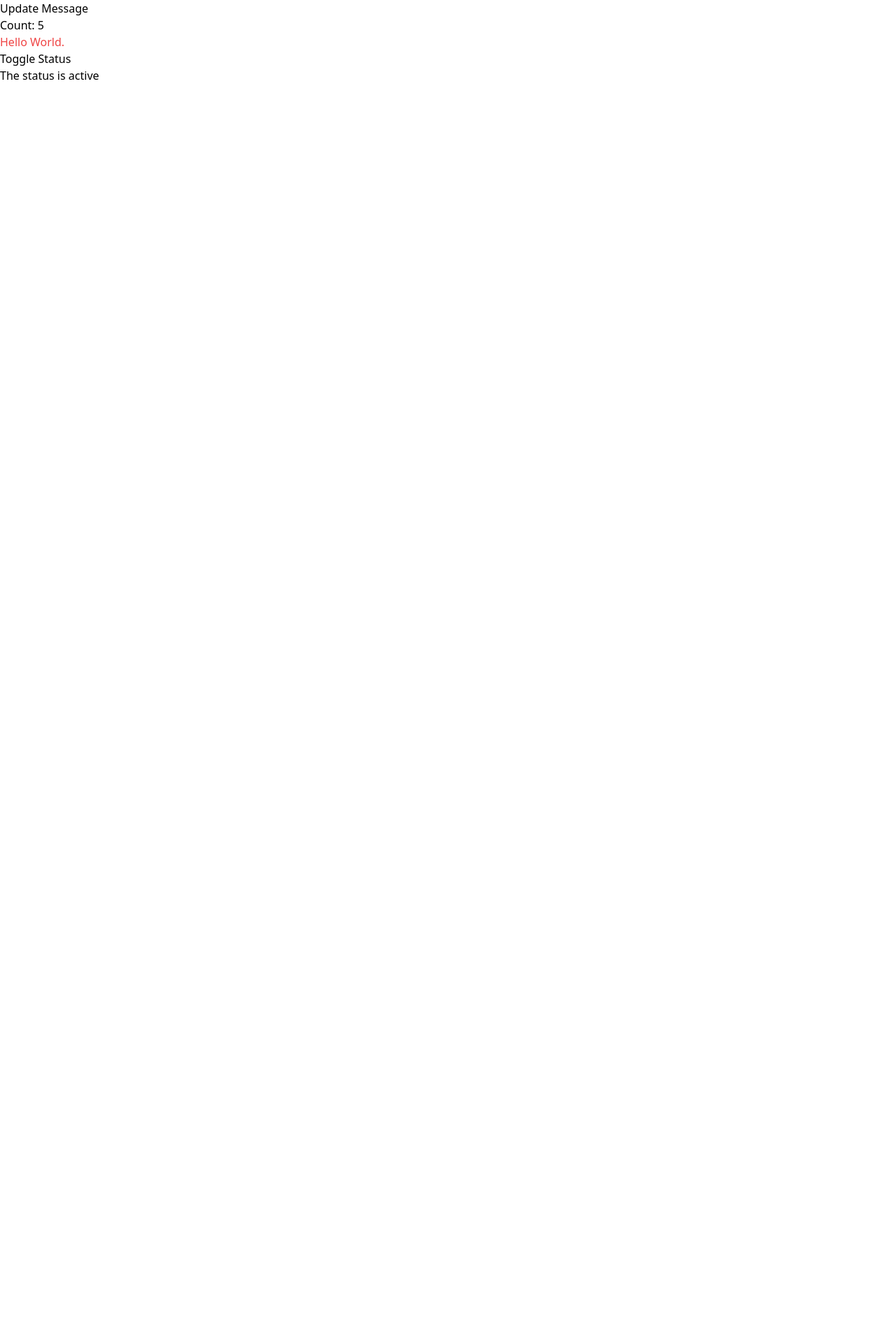
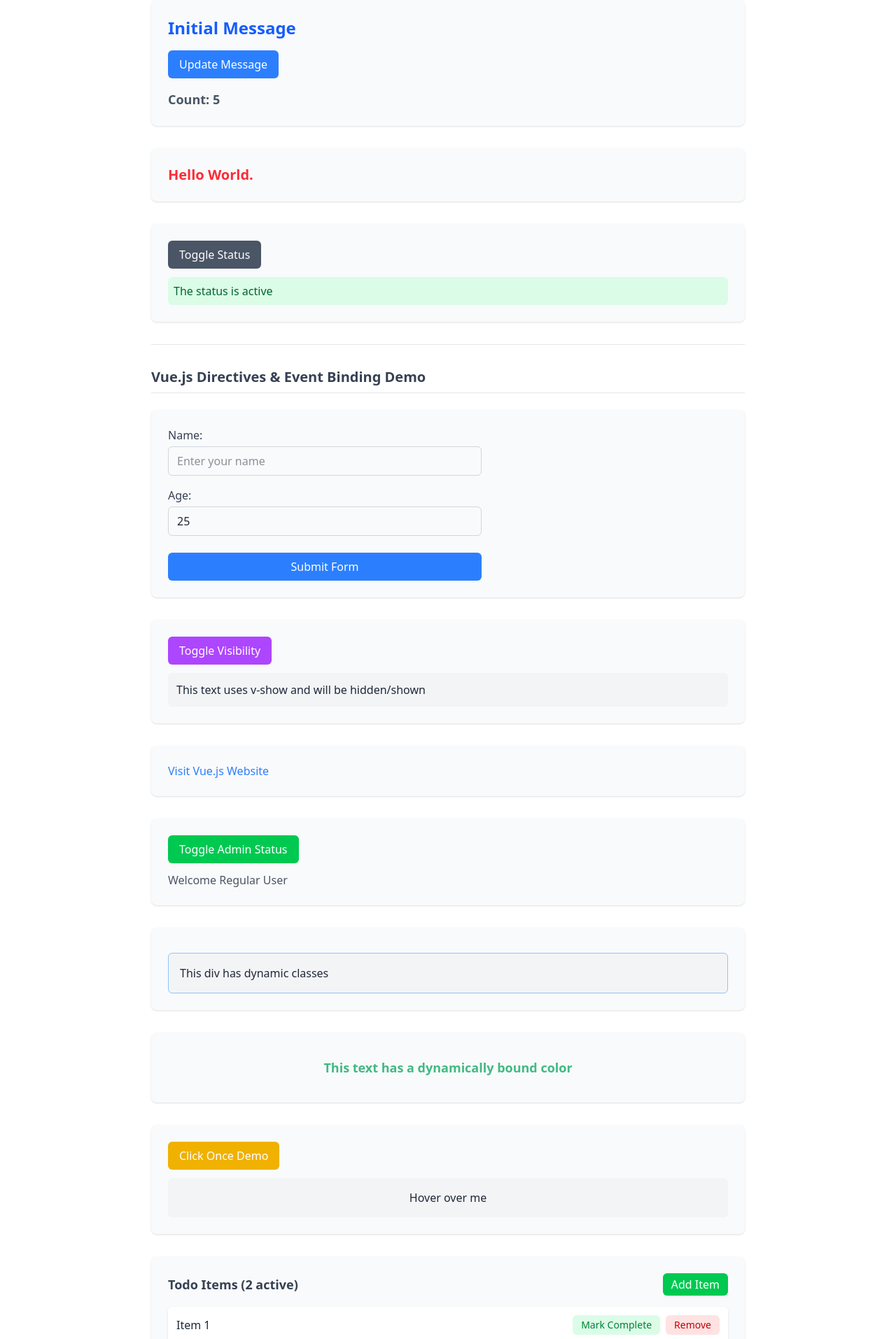
Before and after one commit to mohosin2126/vuejs-learning, a Vue app: page / in a window 1280 px wide. Shown: the part 24-1938 px from the top of the page at 70% size. Before the commit the page ends 800 px from the top, so only its background shows below. Built offline with nearby package versions, Linux system fonts and the light colour scheme.

Commit message:
implemented cheat sheet

```diff
--- a/src/App.vue
+++ b/src/App.vue
@@ -2,6 +2,11 @@
 // Importing Composition API functions from Vue
 import {
   ref,
+  reactive,
+  computed,
+  watch,
+  provide,
+  inject,
   onBeforeMount,
   onMounted,
   onBeforeUpdate,
@@ -24,6 +29,34 @@ const helloworld = ref('Hello World.'); // static message
 const visible = ref(true); // condition to show/hide content
 const status = ref('active'); // active | inactive | unknown
 
+// New features from cheat sheet
+const name = ref(''); // for v-model demonstration
+const isAdmin = ref(false); // for v-if demonstration
+const url = ref('https://vuejs.org'); // for dynamic attribute binding
+const activeColor = ref('#42b983'); // for dynamic style binding
+
+// Reactive object example
+const user = reactive({
+  name: 'Vue Developer',
+  age: 25,
+  email: 'dev@example.com'
+});
+
+// v-for demo array
+const items = ref([
+  { id: 1, name: 'Item 1', completed: false },
+  { id: 2, name: 'Item 2', completed: true },
+  { id: 3, name: 'Item 3', completed: false }
+]);
+
+// Dynamic class demo
+const isActive = ref(true);
+const hasError = ref(false);
+
+// Computed property example
+const activeItemsCount = computed(() => {
+  return items.value.filter(item => !item.completed).length;
+});
 
 // ===================
 // LIFECYCLE HOOKS - MOUNTING
@@ -89,45 +122,291 @@ function toggleStatus() {
     status.value = 'active';
   }
 }
+
+// New methods from cheat sheet
+function toggleAdmin() {
+  isAdmin.value = !isAdmin.value;
+}
+
+function toggleVisibility() {
+  visible.value = !visible.value;
+}
+
+function addItem() {
+  const id = items.value.length + 1;
+  items.value.push({
+    id,
+    name: `Item ${id}`,
+    completed: false
+  });
+}
+
+function removeItem(id) {
+  const index = items.value.findIndex(item => item.id === id);
+  if (index !== -1) {
+    items.value.splice(index, 1);
+  }
+}
+
+function toggleItemCompletion(id) {
+  const item = items.value.find(item => item.id === id);
+  if (item) {
+    item.completed = !item.completed;
+  }
+}
+
+function handleSubmit() {
+  console.log('Form submitted with name:', name.value);
+  alert(`Form submitted: ${name.value}`);
+}
+
+function loadOnce() {
+  console.log('This will only execute once');
+  alert('This alert will only show once per component mount');
+}
+
+function hoverFunc() {
+  console.log('Mouse over event triggered');
+}
+
+// Example of watch
+watch(name, (newValue, oldValue) => {
+  console.log(`Name changed from ${oldValue} to ${newValue}`);
+});
+
+// Provide/inject example (would be used with child components)
+provide('appName', 'Vue Demo App');
 </script>
 
 <template>
-  <div>
+  <div class="max-w-4xl mx-auto p-6 font-sans text-gray-800">
     <!-- ===================
          First Component
          =================== -->
 
-    <h1>{{ message }}</h1>
-    <button @click="updateMessage">Update Message</button>
-    <div>Count: {{ count }}</div>
+    <section class="mb-8 bg-gray-50 p-6 rounded-lg shadow-sm">
+      <h1 class="text-2xl font-bold text-blue-600 mb-4">{{ message }}</h1>
+      <button
+          @click="updateMessage"
+          class="bg-blue-500 hover:bg-blue-600 text-white px-4 py-2 rounded-md font-medium transition duration-200"
+      >
+        Update Message
+      </button>
+      <div class="mt-4 text-lg font-semibold text-gray-600">Count: {{ count }}</div>
+    </section>
 
     <!-- ===================
          Second Component - v-if/v-else logic
          =================== -->
 
-    <div v-if="visible">
-      <h1 class="text-red-500">{{ helloworld }}</h1>
-    </div>
-    <div v-else>
-      <h1 class="text-red-500">Hello world from not visible</h1>
-    </div>
+    <section class="mb-8 bg-gray-50 p-6 rounded-lg shadow-sm">
+      <div v-if="visible">
+        <h1 class="text-red-500 text-xl font-bold">{{ helloworld }}</h1>
+      </div>
+      <div v-else>
+        <h1 class="text-red-500 text-xl font-bold">Hello world from not visible</h1>
+      </div>
+    </section>
 
     <!-- ===================
          Status Toggle - if / else-if / else
          =================== -->
 
-    <div>
-      <button @click="toggleStatus">Toggle Status</button>
+    <section class="mb-8 bg-gray-50 p-6 rounded-lg shadow-sm">
+      <button
+          @click="toggleStatus"
+          class="bg-gray-600 hover:bg-gray-700 text-white px-4 py-2 rounded-md font-medium transition duration-200"
+      >
+        Toggle Status
+      </button>
 
-      <p v-if="status === 'active'">The status is active</p>
-      <p v-else-if="status === 'inactive'">The status is inactive</p>
-      <p v-else>The status is unknown</p>
-    </div>
+      <p
+          v-if="status === 'active'"
+          class="mt-3 p-2 bg-green-100 text-green-800 rounded-md font-medium"
+      >
+        The status is active
+      </p>
+      <p
+          v-else-if="status === 'inactive'"
+          class="mt-3 p-2 bg-red-100 text-red-800 rounded-md font-medium"
+      >
+        The status is inactive
+      </p>
+      <p
+          v-else
+          class="mt-3 p-2 bg-yellow-100 text-yellow-800 rounded-md font-medium"
+      >
+        The status is unknown
+      </p>
+    </section>
+
+    <!-- ===================
+         NEW FEATURES FROM CHEAT SHEET
+         =================== -->
+
+    <hr class="my-8 border-gray-200">
+    <h2 class="text-xl font-bold text-gray-700 mb-6 pb-2 border-b border-gray-200">Vue.js Directives & Event Binding Demo</h2>
+
+    <!-- Form with v-model and event modifiers -->
+    <section class="mb-8 bg-gray-50 p-6 rounded-lg shadow-sm">
+      <form @submit.prevent="handleSubmit" class="max-w-md flex flex-col gap-4">
+        <div class="flex flex-col gap-1">
+          <label for="nameInput" class="font-medium text-gray-700">Name:</label>
+          <input
+              id="nameInput"
+              v-model.trim="name"
+              placeholder="Enter your name"
+              class="px-3 py-2 border border-gray-300 rounded-md focus:outline-none focus:ring-2 focus:ring-blue-500 focus:border-blue-500"
+          >
+        </div>
+        <div class="flex flex-col gap-1">
+          <label for="ageInput" class="font-medium text-gray-700">Age:</label>
+          <input
+              id="ageInput"
+              v-model.number="user.age"
+              type="number"
+              class="px-3 py-2 border border-gray-300 rounded-md focus:outline-none focus:ring-2 focus:ring-blue-500 focus:border-blue-500"
+          >
+        </div>
+        <button
+            type="submit"
+            class="mt-2 w-full bg-blue-500 hover:bg-blue-600 text-white px-4 py-2 rounded-md font-medium transition duration-200"
+        >
+          Submit Form
+        </button>
+      </form>
+    </section>
+
+    <!-- v-show demonstration -->
+    <section class="mb-8 bg-gray-50 p-6 rounded-lg shadow-sm">
+      <button
+          @click="toggleVisibility"
+          class="bg-purple-500 hover:bg-purple-600 text-white px-4 py-2 rounded-md font-medium transition duration-200"
+      >
+        Toggle Visibility
+      </button>
+      <p
+          v-show="visible"
+          class="mt-3 p-3 bg-gray-100 rounded-md"
+      >
+        This text uses v-show and will be hidden/shown
+      </p>
+    </section>
+
+    <!-- Dynamic attribute binding -->
+    <section class="mb-8 bg-gray-50 p-6 rounded-lg shadow-sm">
+      <a
+          :href="url"
+          target="_blank"
+          class="text-blue-500 hover:text-blue-600 hover:underline font-medium"
+      >
+        Visit Vue.js Website
+      </a>
+    </section>
+
+    <!-- Admin toggle for v-if/v-else -->
+    <section class="mb-8 bg-gray-50 p-6 rounded-lg shadow-sm">
+      <button
+          @click="toggleAdmin"
+          class="bg-green-500 hover:bg-green-600 text-white px-4 py-2 rounded-md font-medium transition duration-200"
+      >
+        Toggle Admin Status
+      </button>
+      <div class="mt-3">
+        <p
+            v-if="isAdmin"
+            class="font-medium text-green-700"
+        >
+          Welcome Admin User
+        </p>
+        <p
+            v-else
+            class="text-gray-600"
+        >
+          Welcome Regular User
+        </p>
+      </div>
+    </section>
+
+    <!-- Dynamic class binding -->
+    <section class="mb-8 bg-gray-50 p-6 rounded-lg shadow-sm">
+      <div
+          class="p-4 rounded-md mt-3 bg-gray-100 transition duration-300"
+          :class="{
+          'bg-blue-100 border border-blue-300': isActive,
+          'border border-red-500': hasError
+        }"
+      >
+        This div has dynamic classes
+      </div>
+    </section>
+
+    <!-- Dynamic style binding -->
+    <section class="mb-8 bg-gray-50 p-6 rounded-lg shadow-sm">
+      <div
+          :style="{ color: activeColor, fontWeight: 'bold' }"
+          class="p-3 text-lg text-center"
+      >
+        This text has a dynamically bound color
+      </div>
+    </section>
+
+    <!-- Event modifiers -->
+    <section class="mb-8 bg-gray-50 p-6 rounded-lg shadow-sm">
+      <button
+          @click.once="loadOnce"
+          class="bg-yellow-500 hover:bg-yellow-600 text-white px-4 py-2 rounded-md font-medium transition duration-200"
+      >
+        Click Once Demo
+      </button>
+      <div
+          @mouseover="hoverFunc"
+          class="mt-3 p-4 bg-gray-100 hover:bg-gray-200 rounded-md text-center cursor-pointer transition duration-200"
+      >
+        Hover over me
+      </div>
+    </section>
+
+    <!-- v-for demonstration -->
+    <section class="mb-8 bg-gray-50 p-6 rounded-lg shadow-sm">
+      <div class="flex justify-between items-center mb-4">
+        <h3 class="text-lg font-semibold text-gray-700">Todo Items ({{ activeItemsCount }} active)</h3>
+        <button
+            @click="addItem"
+            class="bg-green-500 hover:bg-green-600 text-white px-3 py-1 rounded-md font-medium transition duration-200"
+        >
+          Add Item
+        </button>
+      </div>
+      <ul class="space-y-2">
+        <li
+            v-for="item in items"
+            :key="item.id"
+            class="flex justify-between items-center p-3 bg-white rounded-md shadow-sm"
+        >
+          <span
+              :class="{ 'line-through text-gray-400': item.completed }"
+              class="font-medium"
+          >
+            {{ item.name }}
+          </span>
+          <div class="flex gap-2">
+            <button
+                @click="toggleItemCompletion(item.id)"
+                class="px-3 py-1 text-sm rounded-md font-medium transition duration-200"
+                :class="item.completed ? 'bg-blue-100 text-blue-700 hover:bg-blue-200' : 'bg-green-100 text-green-700 hover:bg-green-200'"
+            >
+              {{ item.completed ? 'Mark Active' : 'Mark Complete' }}
+            </button>
+            <button
+                @click.stop="removeItem(item.id)"
+                class="bg-red-100 text-red-700 hover:bg-red-200 px-3 py-1 text-sm rounded-md font-medium transition duration-200"
+            >
+              Remove
+            </button>
+          </div>
+        </li>
+      </ul>
+    </section>
   </div>
 </template>
-
-<style scoped>
-.text-red-500 {
-  color: #ef4444;
-}
-</style>
```
